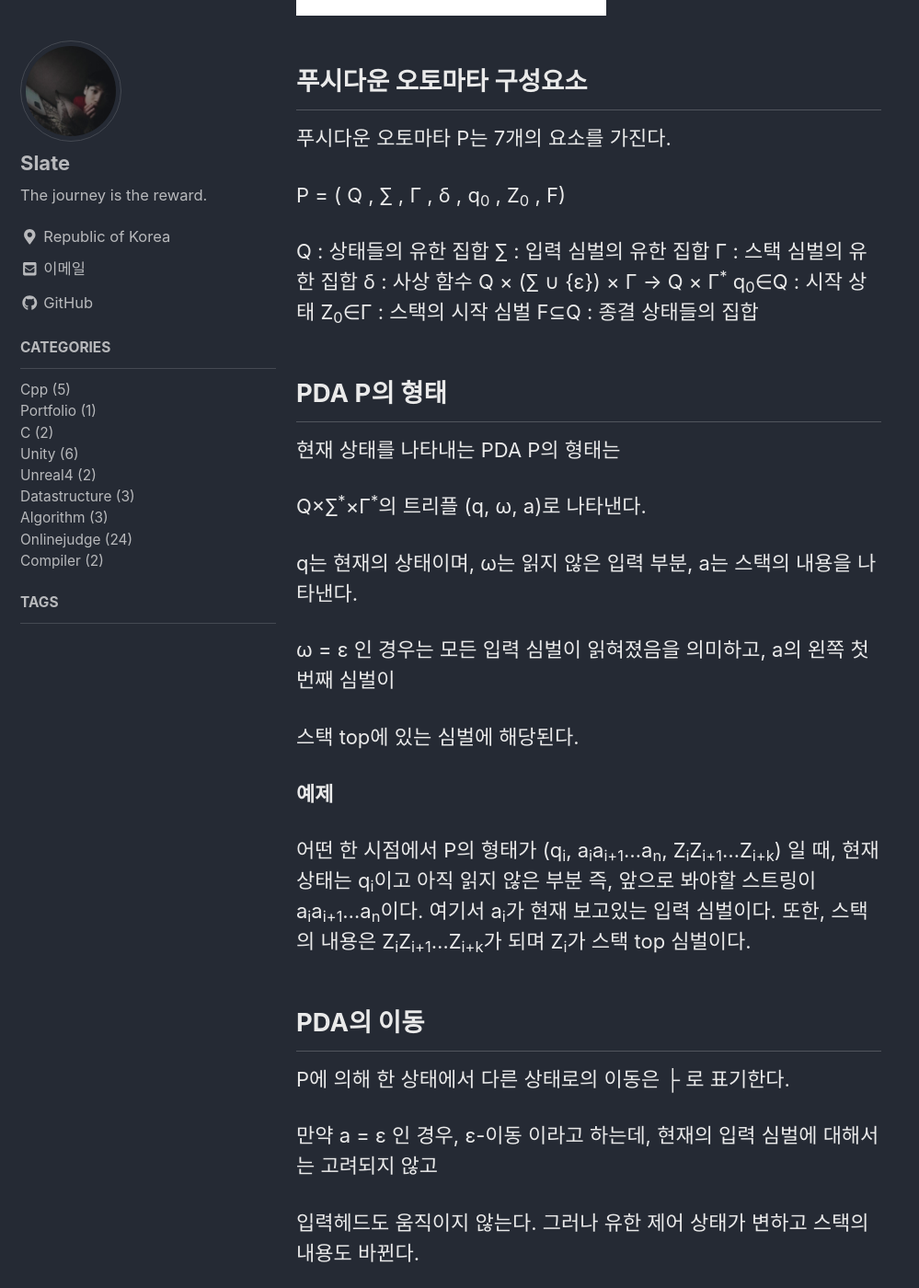
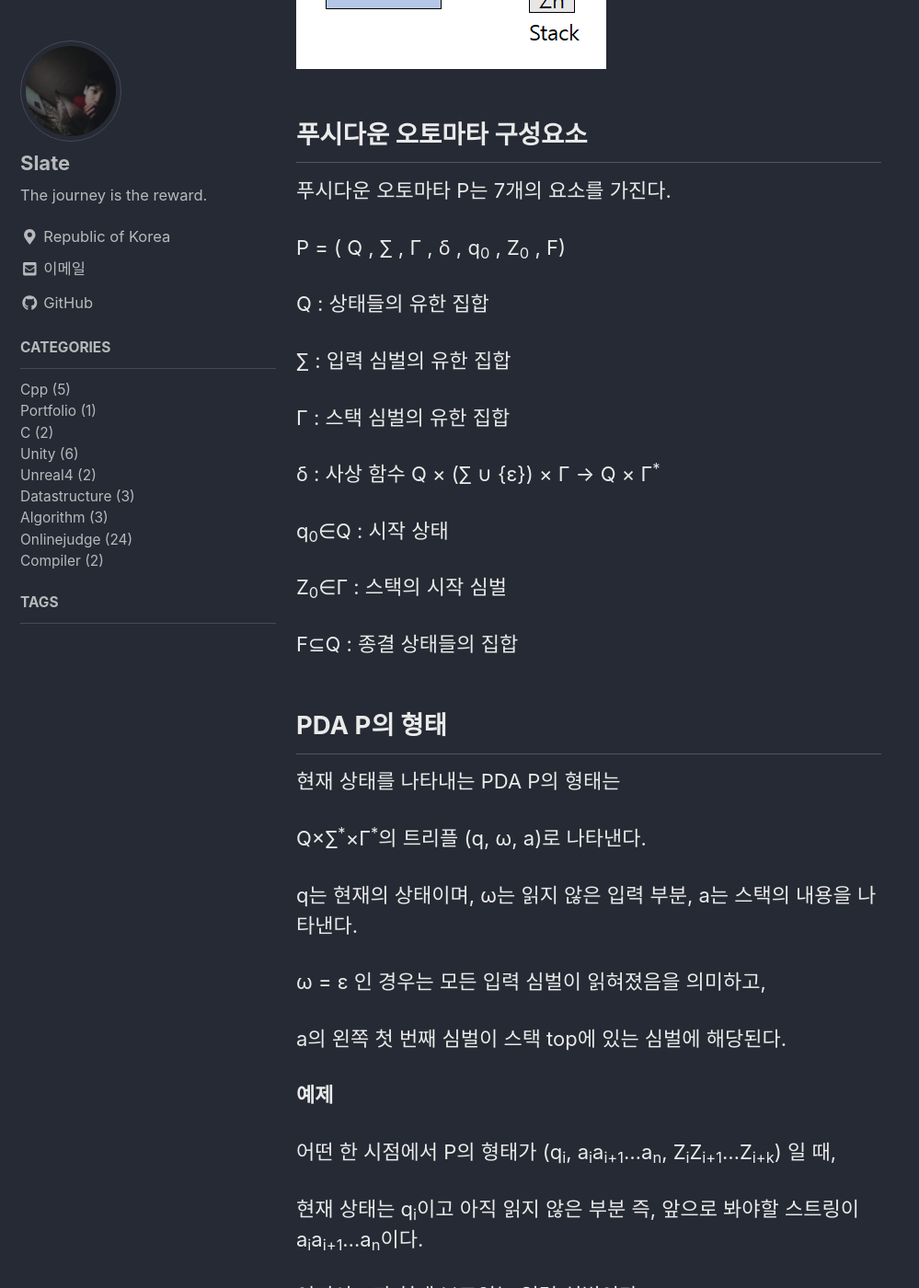
Before and after one commit to lesslate/lesslate.github.io, a Jekyll site: the page built from _posts/Compiler/2018-11-15-푸시다운 오토마타 PDA.md, in a window 1280 px wide and 1400 px high, scrolled down 1179 px. Shown: the whole window at 92% size, without its empty margins (0-999 px from the left). Built offline with Jekyll 4.4.1, drawn with Linux system fonts in a browser that asks for light colours; nearby versions of some CDN libraries; comment, search, counter and statistics services are not loaded; some of the changed text lies outside the part shown.

Commit message:
Update _posts/Compiler/2018-11-15-푸시다운 오토마타 PDA.md

```diff
--- a/_posts/Compiler/2018-11-15-푸시다운 오토마타 PDA.md
+++ b/_posts/Compiler/2018-11-15-푸시다운 오토마타 PDA.md
@@ -17,13 +17,17 @@
 
 ## 푸시다운 오토마타 PDA
 
-푸시다운 오토마타는 인식기의 한 종류로 유한 상태제어 , 입력 테이프
+푸시다운 오토마타는 인식기의 한 종류로 유한 상태제어
 
-스택으로 구성되어 있다. 입력 테이프는 입력 스트링을 유지하고 있으며
+입력 테이프, 스택으로 구성되어 있다.
 
-스택은 보조 기억장치로 푸시다운 리스트 라고 부른다. 유한 상태 제어는
+입력 테이프는 입력 스트링을 유지하고 있으며
 
-전체의 행동을 제어하며 현재 입력심벌과 스택의 top에 따라 행동한다.
+스택은 보조 기억장치로 푸시다운 리스트 라고 부른다.
+
+유한 상태 제어는 전체의 행동을 제어하며
+
+현재 입력심벌과 스택의 top에 따라 행동한다.
 
 **푸시다운 오토마타**
 
@@ -38,11 +42,17 @@
 P = ( Q , ∑ , Γ , δ , q<sub>0</sub> , Z<sub>0</sub> , F)
 
 Q : 상태들의 유한 집합
+
 ∑ : 입력 심벌의 유한 집합
+
 Γ : 스택 심벌의 유한 집합
+
 δ : 사상 함수 Q × (∑ ∪ {ε}) × Γ -> Q × Γ<sup>*</sup>
+
 q<sub>0</sub>∈Q : 시작 상태
+
 Z<sub>0</sub>∈Γ : 스택의 시작 심벌
+
 F⊆Q : 종결 상태들의 집합
 
 
@@ -54,16 +64,21 @@
 
 q는 현재의 상태이며, ω는 읽지 않은 입력 부분, a는 스택의 내용을 나타낸다.
 
-ω = ε 인 경우는 모든 입력 심벌이 읽혀졌음을 의미하고, a의 왼쪽 첫 번째 심벌이
+ω = ε 인 경우는 모든 입력 심벌이 읽혀졌음을 의미하고,
 
-스택 top에 있는 심벌에 해당된다.
+a의 왼쪽 첫 번째 심벌이 스택 top에 있는 심벌에 해당된다.
 
 
 **예제**
 
-어떤 한 시점에서 P의 형태가 (q<sub>i</sub>, a<sub>i</sub>a<sub>i+1</sub>...a<sub>n</sub>, Z<sub>i</sub>Z<sub>i+1</sub>...Z<sub>i+k</sub>) 일 때, 현재 상태는 q<sub>i</sub>이고
+어떤 한 시점에서 P의 형태가 (q<sub>i</sub>, a<sub>i</sub>a<sub>i+1</sub>...a<sub>n</sub>, Z<sub>i</sub>Z<sub>i+1</sub>...Z<sub>i+k</sub>) 일 때,
+
+현재 상태는 q<sub>i</sub>이고
 아직 읽지 않은 부분 즉, 앞으로 봐야할 스트링이 a<sub>i</sub>a<sub>i+1</sub>...a<sub>n</sub>이다.
-여기서 a<sub>i</sub>가 현재 보고있는 입력 심벌이다. 또한, 스택의 내용은 Z<sub>i</sub>Z<sub>i+1</sub>...Z<sub>i+k</sub>가 되며 Z<sub>i</sub>가 스택 top 심벌이다.
+
+여기서 a<sub>i</sub>가 현재 보고있는 입력 심벌이다.
+
+또한, 스택의 내용은 Z<sub>i</sub>Z<sub>i+1</sub>...Z<sub>i+k</sub>가 되며 Z<sub>i</sub>가 스택 top 심벌이다.
 
 ## PDA의 이동
 
@@ -73,9 +88,9 @@
 
 입력헤드도 움직이지 않는다. 그러나 유한 제어 상태가 변하고 스택의 내용도 바뀐다.
 
-ε-이동은 모든 입력 심벌이 읽혀졌을 때에도 발생 할 수 있다. 그러나 스택이 비었을 경우에는
+ε-이동은 모든 입력 심벌이 읽혀졌을 때에도 발생 할 수 있다.
 
-어떠한 이동도 가능하지 않다.
+그러나 스택이 비었을 경우에는 어떠한 이동도 가능하지 않다.
 
 
 
@@ -89,9 +104,13 @@
 PDA P({q<sub>0</sub>, q<sub>1</sub>, q<sub>2</sub>},{0 1}, {Z, 0}, δ, q<sub>0</sub>, Z, {q<sub>0</sub>} )는 스트링 0011, 0001을 인식 하는가?
 
 ①δ(q<sub>0</sub>, 0, Z) = {(q<sub>1</sub>, 0 Z)}
+
 ②δ(q1<sub>1</sub>, 0 , 0) = {(q<sub>1</sub>, 00)}
+
 ③δ(q<sub>1</sub>, 1, 0) = {(q<sub>2</sub>,  ε)}
+
 ④δ(q<sub>2</sub>, 1, 0) = {(q<sub>2</sub>, ε)}
+
 ⑤δ(q<sub>2</sub>, ε, Z) = {(q<sub>0</sub>, ε)}
 
 (1) (q<sub>0</sub>, 0011, Z)
@@ -163,11 +182,11 @@
 
 ├ (q, a*a, T)
 
-├ (q, a*a, T*F)
+├ (q, a*a, T* F)
 
-├ (q, a*a, F*F)
+├ (q, a*a, F* F)
 
-├ (q, a*a, a*F)
+├ (q, a*a, a* F)
 
 ├ (q, *a, *F)
 
```
